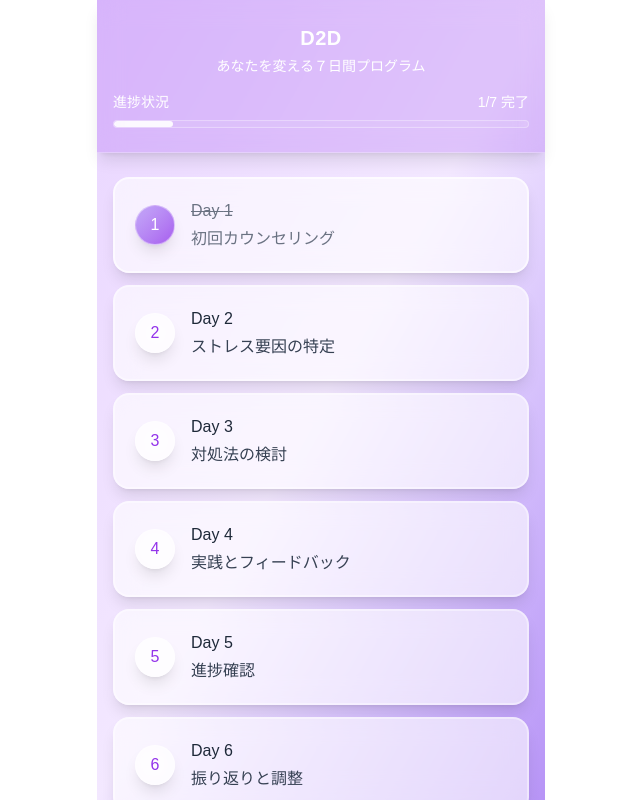
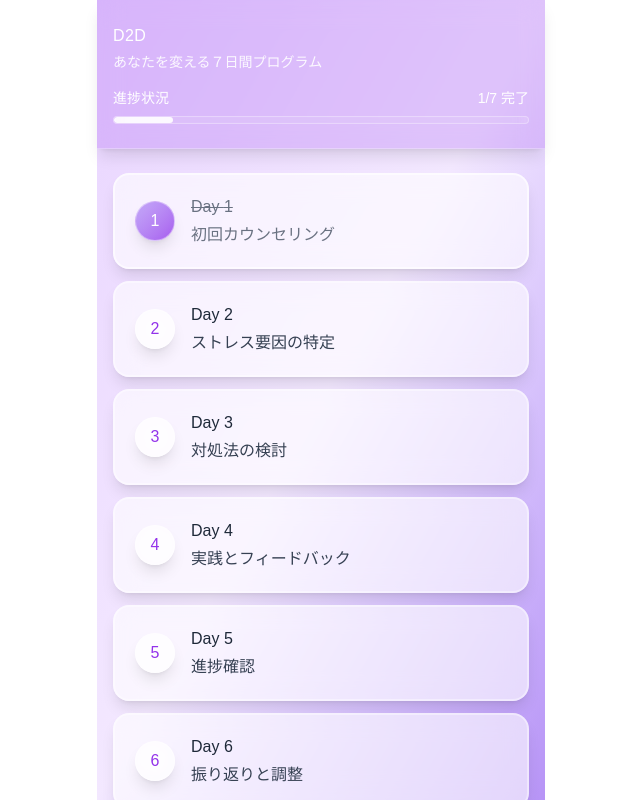
Before and after one commit to tsukasa829/d2d, a Next.js app: page / in a window 1280 px wide. Shown: the whole page, without its empty margins (319-959 px from the left). Built offline with nearby package versions, Linux system fonts and the light colour scheme; no server answers.

Commit message:
feat(ui): apply PageHeader to home page with progress bar support

```diff
--- a/app/page.tsx
+++ b/app/page.tsx
@@ -2,7 +2,7 @@
 import Link from "next/link";
 import { motion } from "motion/react";
 import { Calendar } from "lucide-react";
-import AppHeader from "@/components/ui/AppHeader";
+import PageHeader from "@/components/ui/PageHeader";
 
 export default function Home() {
   const days = [
@@ -19,11 +19,7 @@ export default function Home() {
   return (
     <div className="h-screen flex flex-col max-w-md mx-auto bg-gradient-to-br from-[#E9D5FF] via-purple-100 to-[#B794F6]">
       {/* Header (shared) */}
-      <AppHeader>
-        <div className="text-center">
-          <div className="tracking-wide text-xl font-bold">D2D</div>
-          <div className="mt-1 text-sm">あなたを変える７日間プログラム</div>
-        </div>
+      <PageHeader title="D2D" subtitle="あなたを変える７日間プログラム">
         <div className="space-y-2 mt-4">
           <div className="flex items-center justify-between text-sm">
             <span>進捗状況</span>
@@ -38,7 +34,7 @@ export default function Home() {
             />
           </div>
         </div>
-      </AppHeader>
+      </PageHeader>
 
       {/* Day List */}
       <div className="flex-1 overflow-y-auto px-4 py-6">
--- a/components/ui/PageHeader.tsx
+++ b/components/ui/PageHeader.tsx
@@ -9,12 +9,14 @@ export default function PageHeader({
   showBack = false,
   onBack,
   right,
+  children,
 }: {
   title: string;
   subtitle?: string;
   showBack?: boolean;
   onBack?: () => void;
   right?: React.ReactNode;
+  children?: React.ReactNode;
 }) {
   const router = useRouter();
   const handleBack = () => {
@@ -30,12 +32,13 @@ export default function PageHeader({
             <ArrowLeft className="w-6 h-6" />
           </button>
         )}
-        <div>
+        <div className="flex-1">
           <h1 className="tracking-wide">{title}</h1>
           {subtitle && <p className="text-white/90 text-sm mt-1">{subtitle}</p>}
         </div>
         {right && <div className="ml-auto">{right}</div>}
       </div>
+      {children}
     </AppHeader>
   );
 }
```
